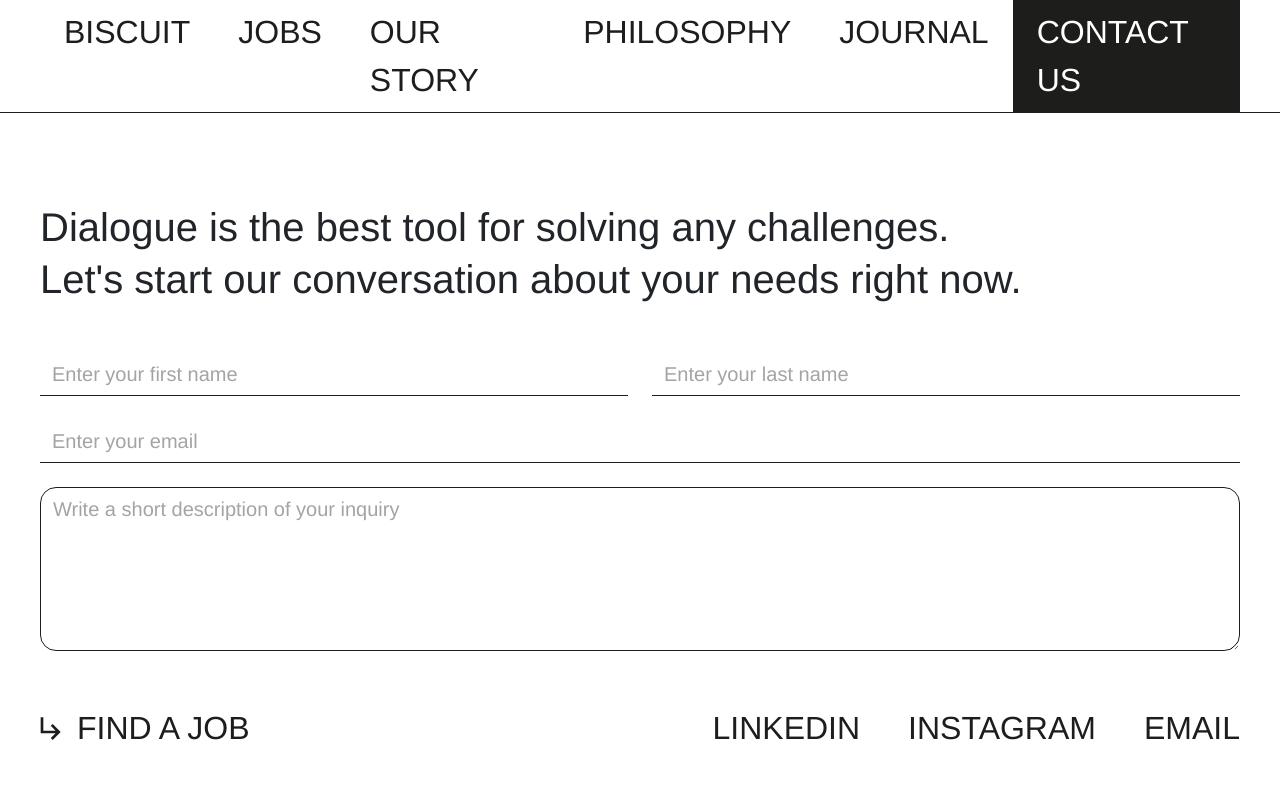
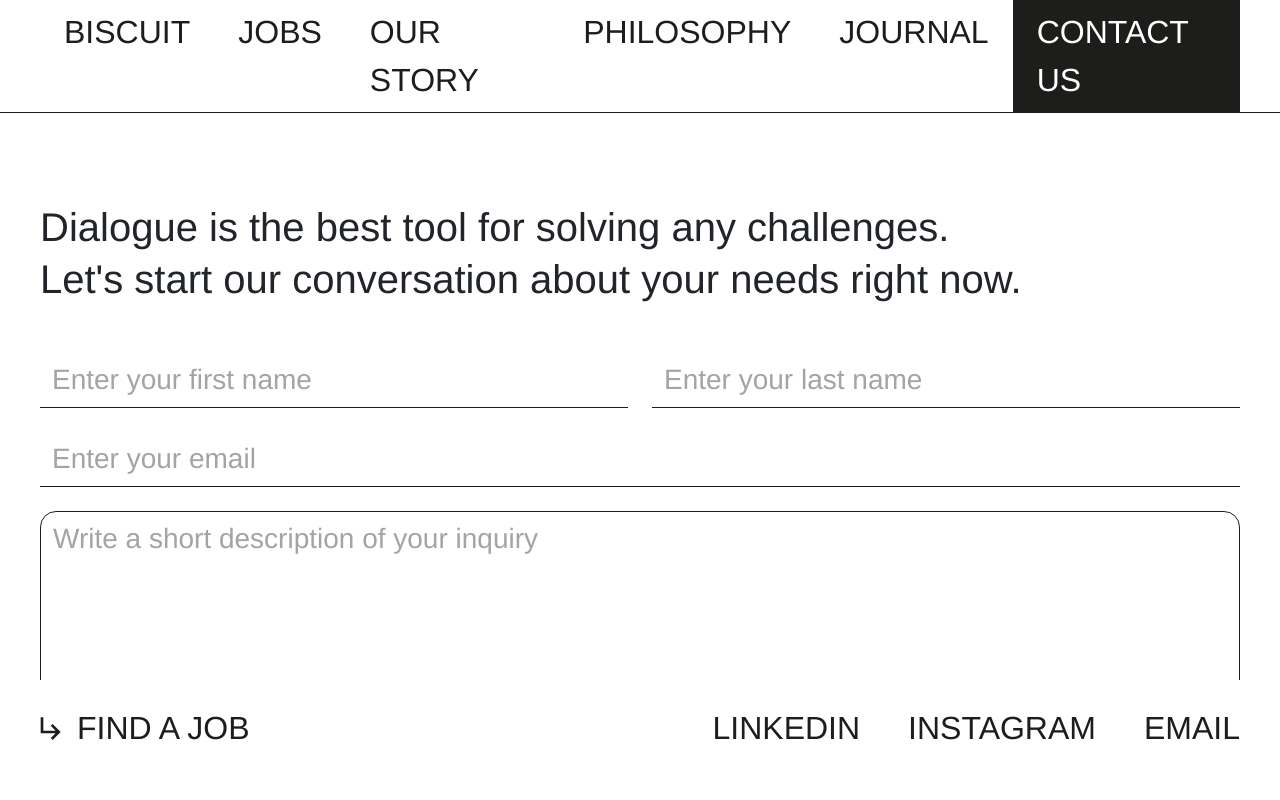
Before and after one commit to techtee-ltd/biscuit-recruitment-website, a Next.js app: page /contact-us in a window 1280 px wide. Shown: the top 800 px of the page. Built offline with nearby package versions, Linux system fonts and the light colour scheme.

Commit message:
fixed the font size and button on contact us page

```diff
--- a/src/app/(app)/contact-us/contact-us.module.scss
+++ b/src/app/(app)/contact-us/contact-us.module.scss
@@ -14,6 +14,16 @@
     line-height: 1.3;
 }
 
+.textAreaContainer {
+    position: relative
+}
+
+.sendButton {
+    position: absolute;
+    bottom: 0;
+    right:0;
+}
+
 @media (min-width: 1200px) {
 
     .container {
--- a/src/app/(app)/contact-us/page.tsx
+++ b/src/app/(app)/contact-us/page.tsx
@@ -113,6 +113,7 @@ const ContactUsPage = () => {
               )}
             </Col>
             <Col xs={12}>
+              <div className={styles.textAreaContainer}>
                 <FormControl
                   register={register}
                   registerName="inquiry"
@@ -125,15 +126,18 @@ const ContactUsPage = () => {
                   placeholder="Write a short description of your inquiry "
                   state={errors?.inquiry && "error"}
                 />
+                <div className={styles.sendButton}>
+                  <Tab variant="link" type="submit">
+                    Send
+                  </Tab>
+                </div>
+              </div>
+
               {errors?.inquiry && (
                 <Col xs={12} className={styles.formErrors}>
                   <>{errors?.inquiry.message}</>
                 </Col>
               )}
-            </Col>
-          </Row>
-          <Row className="d-flex justify-content-end">
-            <Tab type="submit">Send</Tab>
               {errors?.root?.serverError && (
                 <Col
                   xs={12}
@@ -142,7 +146,9 @@ const ContactUsPage = () => {
                   <>{errors?.root.serverError.message}</>
                 </Col>
               )}
+            </Col>
           </Row>
+          <Row className="d-flex justify-content-end"></Row>
         </Container>
       </Form>
     </>
--- a/src/components/FormControl/FormControl.module.scss
+++ b/src/components/FormControl/FormControl.module.scss
@@ -39,11 +39,11 @@
 
 @media (min-width: 1200px) {
     .formControl {
-        font-size: var(--text-xs);
+        font-size: 28px;
     }
 
     .formControl::placeholder {
         font-weight: 500;
-        font-size: var(--text-xs)
+        font-size: 28px;
     }
 }
--- a/src/components/Tab/Tab.module.scss
+++ b/src/components/Tab/Tab.module.scss
@@ -47,3 +47,13 @@
     font-size: 12px;
     padding: 4px 8px;
 }
+
+.link, .link:hover, .link[type="submit"]:active {
+    border: none;
+    background-color: transparent;
+    color: var(--primary-black);
+
+    @media (min-width: 1200px) {
+        font-size: 28px;
+    }
+}
--- a/src/components/Tab/index.tsx
+++ b/src/components/Tab/index.tsx
@@ -12,6 +12,7 @@ const tab = cva(styles.base, {
       uppercase: styles.two,
       full: `${styles.two} ${styles.three}`,
       small: styles.small,
+      link: `${styles.two} ${styles.link}`,
     },
     state: {
       selected: styles.selected,
```
Lines whose indentation alone changed are shown as unchanged.
